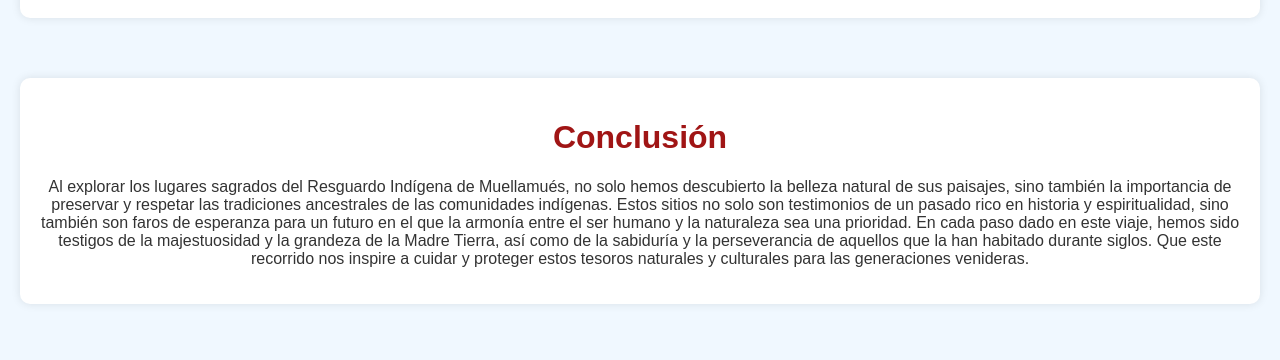
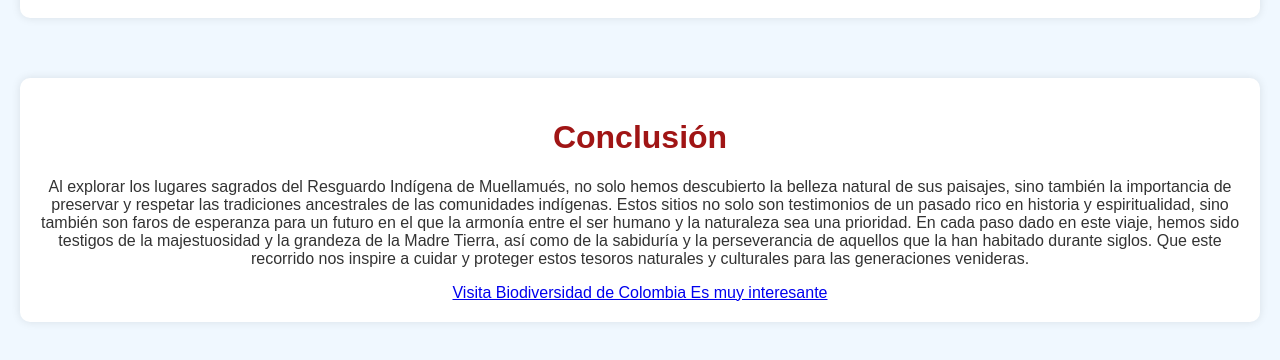
Before and after one commit to aalexcc/Sitios-Sagrados, a plain HTML site: page index.html in a window 1280 px wide. Shown: the part 5649-6009 px from the top of the page. Drawn offline with Linux system fonts and the light colour scheme.

Commit message:
Update index.html

```diff
--- a/index.html
+++ b/index.html
@@ -186,6 +186,7 @@
         <p>Al explorar los lugares sagrados del Resguardo Indígena de Muellamués, no solo hemos descubierto la belleza natural de sus paisajes, sino también la importancia de preservar y respetar las tradiciones ancestrales de las comunidades indígenas. Estos sitios no solo son testimonios de un pasado rico en historia y espiritualidad, sino también son faros de esperanza para un futuro en el que la armonía entre el ser humano y la naturaleza sea una prioridad.
 
             En cada paso dado en este viaje, hemos sido testigos de la majestuosidad y la grandeza de la Madre Tierra, así como de la sabiduría y la perseverancia de aquellos que la han habitado durante siglos. Que este recorrido nos inspire a cuidar y proteger estos tesoros naturales y culturales para las generaciones venideras.</p>
+    <a href="https://aalexcc.github.io/Biodiversidad-de-Colombia/">Visita Biodiversidad de Colombia Es muy interesante</a>
     </div>
 
     <footer>
```
